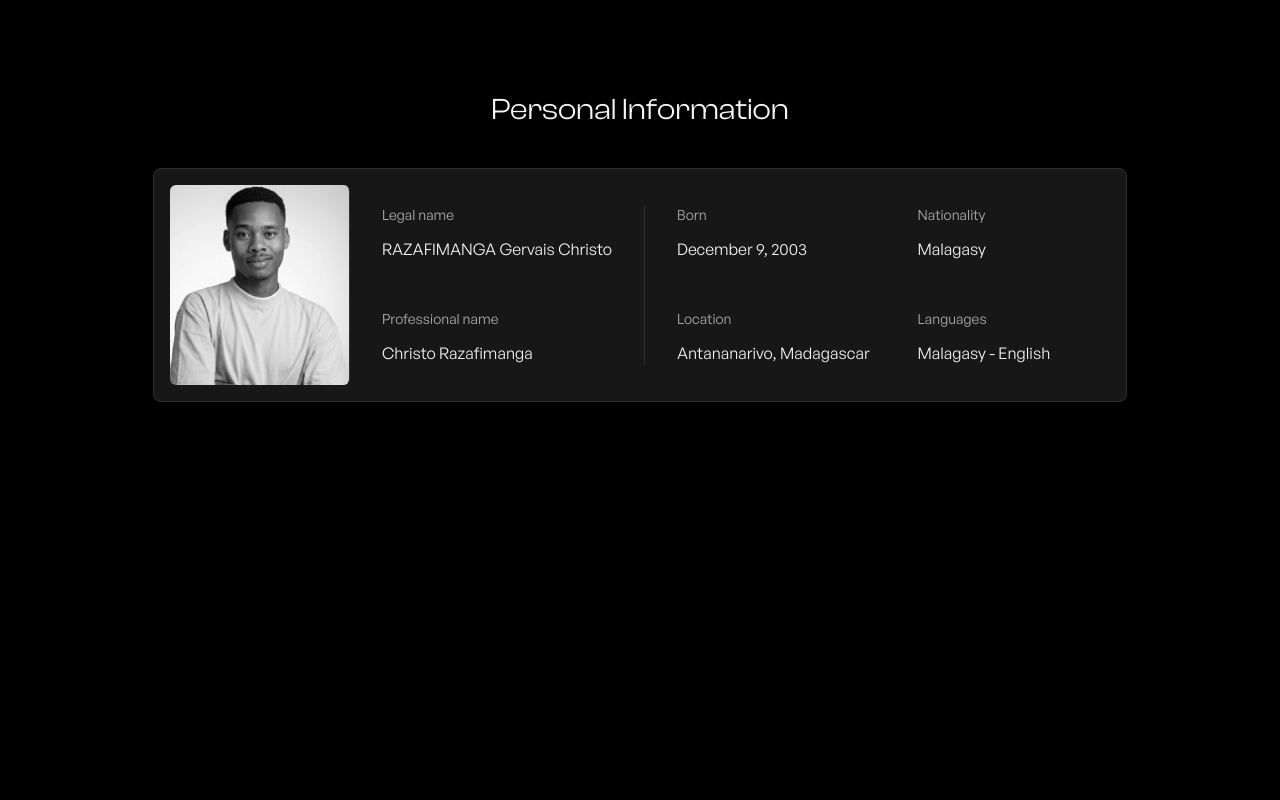
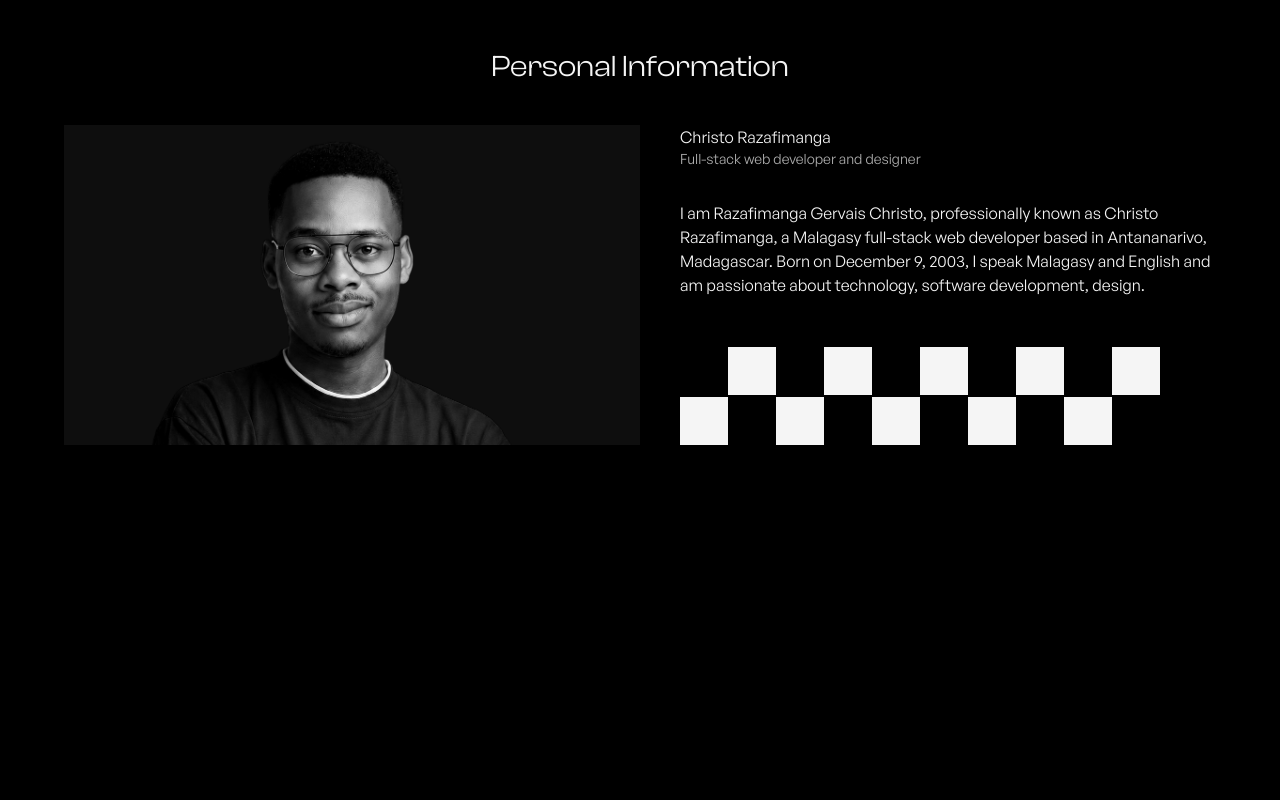
Before and after one commit to bossnare/portfolio, a Next.js app: page /about in a window 1280 px wide. Shown: the part 860-1660 px from the top of the page. Built offline with nearby package versions, Linux system fonts and the light colour scheme.

Commit message:
add other personal info

```diff
--- a/app/experiences/page.tsx
+++ b/app/experiences/page.tsx
@@ -1,6 +1,6 @@
 import { LetsWork } from '@/src/components/LetsWork';
 import { Page, PageHeader } from '@/src/components/Page';
-import { BriefcaseBusiness, Code2, Sparkles } from 'lucide-react';
+import { BriefcaseBusiness, PanelsTopLeft, Sparkles } from 'lucide-react';
 import type { Metadata } from 'next';
 
 export const metadata: Metadata = {
@@ -9,21 +9,21 @@ export const metadata: Metadata = {
 
 const expertise = [
   {
+    title: 'Frontend dev',
+    description:
+      'Modern web experiences with TypeScript, Next.js, everything around them and responsive UI patterns.',
+    icon: PanelsTopLeft,
+  },
+  {
     title: 'Product design',
     description:
       'User-focused interfaces built around clarity, rhythm, and conversion.',
     icon: Sparkles,
   },
   {
-    title: 'Frontend dev',
+    title: 'Backend development',
     description:
-      'Modern web experiences with TypeScript, Next.js, and responsive UI patterns.',
-    icon: Code2,
-  },
-  {
-    title: 'Digital strategy',
-    description:
-      'Turning ideas into usable products, polished flows, and measurable outcomes.',
+      'Scalable APIs and backend systems with a focus on security, performance, and maintainability.',
     icon: BriefcaseBusiness,
   },
 ];
@@ -32,7 +32,7 @@ const experiences = [
   {
     period: '2026 — Present',
     type: 'Freelance',
-    role: 'Frontend Developer & Product Designer',
+    role: 'Full-stack Web Developer & Product Designer',
     company: 'Independent projects',
     summary:
       'I help startups and personal brands turn ideas into clean, high-impact web experiences with strong storytelling and modern interfaces.',
@@ -41,11 +41,13 @@ const experiences = [
       'UI systems',
       'React',
       'Next.js builds',
+      'NestJS/Express',
+      'REST API',
       'TypeScript',
     ],
   },
   {
-    period: 'June - October 2026',
+    period: 'June — October 2026',
     type: 'Stage Web dev',
     role: 'Web integrator',
     company: 'Société Créative',
@@ -55,6 +57,9 @@ const experiences = [
       'Responsive layouts',
       'Component architecture',
       'CMS integrations',
+      'HTML',
+      'CSS',
+      'JavaScript'
     ],
   },
   {
@@ -64,7 +69,7 @@ const experiences = [
     company: 'Personal projects',
     summary:
       'Developed a portfolio of experiments and client-ready prototypes focused on clean code, design quality, and practical business value.',
-    highlights: ['Design sprints', 'Prototyping', 'Iterative improvement'],
+    highlights: ['Design sprints', 'Prototyping', 'Iterative improvement', 'HTML', 'Tailwind CSS', 'JavaScript/TypeScript', 'Linux', 'WSL'],
   },
 ];
 
--- a/app/works/page.tsx
+++ b/app/works/page.tsx
@@ -74,12 +74,12 @@ export default function WorksPage() {
           {process.map(({ title, description, icon: Icon }) => (
             <div
               key={title}
-              className="p-4 border rounded-md border-border bg-card"
+              className="p-4 border rounded-md border-border dark:border-0 bg-card dark:bg-linear-to-r from-black to-black/60"
             >
-              <div className="mb-3 inline-flex rounded-md border border-border bg-background p-2.5 bg-[linear-gradient(to_right,rgba(148,163,184,0.6)_1px,transparent_1px),linear-gradient(to_bottom,rgba(121, 136, 151, 0.2)_1px,transparent_1px)] bg-size-[8px_8px]">
-                <Icon className="size-5 text-foreground" />
+              <div className="mb-3 inline-flex rounded-md border border-border bg-primary p-2.5 bg-[linear-gradient(to_right,rgba(148,163,184,0.6)_1px,transparent_1px),linear-gradient(to_bottom,rgba(121, 136, 151, 0.2)_1px,transparent_1px)] bg-size-[8px_8px]">
+                <Icon className="size-5 text-primary-foreground" />
               </div>
-              <h3 className="mb-2 text-lg font-medium text-foreground">
+              <h3 className="mb-2 text-lg font-medium">
                 {title}
               </h3>
               <p className="text-sm leading-6 text-muted-foreground">
--- a/src/components/about/AboutMe.tsx
+++ b/src/components/about/AboutMe.tsx
@@ -13,7 +13,7 @@ export function AboutMe() {
             <h2 className="text-3xl font-medium font-display">About me</h2>
             <p className="max-w-sm text-sm leading-6 text-muted-foreground">
               A full-stack developer focused on thoughtful, dependable digital
-              products.
+              products and modern technologies.
             </p>
           </div>
           <SectionLinkButton href="/about">
--- a/src/components/about/PersonalInformation.tsx
+++ b/src/components/about/PersonalInformation.tsx
@@ -1,17 +1,43 @@
-import { personalInfo } from '@/src/data/personal-info';
+import { personalInfo } from '@/src/data/abouts';
 import Image from 'next/image';
 
 export const PersonalInformation = () => {
   return (
     <section className="flex flex-col items-start justify-center w-full min-h-screen gap-10 md:gap-10 md:items-center">
       <h3 className="max-w-md text-3xl">Personal Information</h3>
-      <div className="flex flex-col justify-center gap-6 sm:gap-8 p-4 border divide-y rounded-lg bg-background md:items-center md:divide-x md:divide-y-0 md:flex-row divide-border border-border">
+      <div className="flex flex-col md:flex-row gap-10 w-full">
+        <div className="overflow-hidden shrink-0 w-full bg-muted dark:bg-muted/40 h-60 md:h-80 md:w-[50%]">
+          <Image
+          src="/images/profile.png"
+          alt="christo-profile"
+          width={1200}
+          height={1200}
+          className="object-cover"
+        />
+        </div>
+        <div className="flex flex-col gap-8 grow">
+          <div className="space-y-2">
+            <span>Christo Razafimanga</span>
+            <p className="text-muted-foreground text-sm">Full-stack web developer and designer</p>
+          </div>
+          <p className="text-">
+            I am Razafimanga Gervais Christo, professionally known as Christo Razafimanga, a Malagasy full-stack web developer based in Antananarivo, Madagascar. Born on December 9, 2003, I speak Malagasy and English and am passionate about technology, software development, design.
+          </p>
+          <div className="flex mt-40 md:mt-auto">
+            {Array.from({length:10}).map((box, i) => (
+              <div key={i} style={{marginTop: i % 2 ? '-50px' : '0px'}} className="bg-foreground size-12" />
+            ))}
+          </div>
+
+        </div>
+        </div>
+      {/* <div className="flex flex-col justify-center gap-6 sm:gap-8 p-4 border divide-y rounded bg-background md:items-center md:divide-x md:divide-y-0 md:flex-row divide-border border-border">
         <Image
           src="/images/id_photo.jpg"
           alt="id_photo"
           width={1200}
           height={1200}
-          className="h-auto rounded-md w-35 sm:w-45 grayscale hover:grayscale-0 transition-[filter] duration-300"
+          className="h-auto w-35 sm:w-45 grayscale hover:grayscale-0 transition-[filter] duration-300"
         />
         <div className="grid justify-between gap-8 pb-8 md:gap-12 md:pr-8 md:pb-0">
           {personalInfo.name.map((nameInfo) => (
@@ -24,7 +50,7 @@ export const PersonalInformation = () => {
           ))}
         </div>
         <div className="grid justify-between grid-cols-2 gap-8 md:gap-12">
-          {personalInfo.data.map((info) => (
+          {personalInfo.info.map((info) => (
             <div className="flex flex-col gap-3" key={info.value}>
               <span className="text-muted-foreground text-sm">
                 {info.label}
@@ -33,7 +59,7 @@ export const PersonalInformation = () => {
             </div>
           ))}
         </div>
-      </div>
+      </div> */}
     </section>
   );
 };
--- a/src/components/about/SkillsExpertise.tsx
+++ b/src/components/about/SkillsExpertise.tsx
@@ -1,4 +1,5 @@
 import { expertiseLevel, skills } from '@/src/data/skills';
+import { Gauge } from 'lucide-react'
 
 export function SkillsExpertise() {
   return (
@@ -36,7 +37,12 @@ export function SkillsExpertise() {
         ))}
 
         <div className="flex flex-col gap-4 p-4 border rounded-lg md:col-span-2 bg-card border-border">
-          <span className="font-medium font-display text-xl">Expertise Level</span>
+          <div className="flex items-center gap-3">
+              <span className="p-1.5 border rounded-md bg-background border-border">
+                <Gauge className="size-5" aria-hidden={true} />
+              </span>
+              <span className="font-medium font-display text-xl">Expertise Level</span>
+            </div>
           <div className="grid items-center w-full gap-3 md:gap-6 md:grid-cols-2">
             {expertiseLevel.map((level) => (
               <div key={level.name} className="flex items-center gap-4 text-sm">
--- a/src/data/abouts.ts
+++ b/src/data/abouts.ts
@@ -17,6 +17,38 @@ export const abouts = {
       ],
     },
   },
+ personalInfo: {
+  name: [
+    {
+      label: 'Legal name',
+      value: 'RAZAFIMANGA Gervais Christo',
+    },
+    {
+      label: 'Professional name',
+      value: 'Christo Razafimanga',
+    },
+  ],
+  info: [
+    {
+      label: 'Born',
+      value: 'December 9, 2003',
+    },
+    {
+      label: 'Nationality',
+      value: 'Malagasy',
+    },
+    {
+      label: 'Location',
+      value: 'Antananarivo, Madagascar',
+    },
+    {
+      label: 'Languages',
+      value: 'Malagasy - English',
+    },
+  ],
+}
+
 };
 
 export const intro = abouts['intro'];
+export const personalInfo = abouts['personalInfo'];
--- a/src/data/personal-info.ts
+++ /dev/null
@@ -1,30 +0,0 @@
-export const personalInfo = {
-  name: [
-    {
-      label: 'Legal name',
-      value: 'RAZAFIMANGA Gervais Christo',
-    },
-    {
-      label: 'Professional name',
-      value: 'Christo Razafimanga',
-    },
-  ],
-  data: [
-    {
-      label: 'Born',
-      value: 'December 9, 2003',
-    },
-    {
-      label: 'Nationality',
-      value: 'Malagasy',
-    },
-    {
-      label: 'Location',
-      value: 'Antananarivo, Madagascar',
-    },
-    {
-      label: 'Languages',
-      value: 'Malagasy - English',
-    },
-  ],
-};
```
